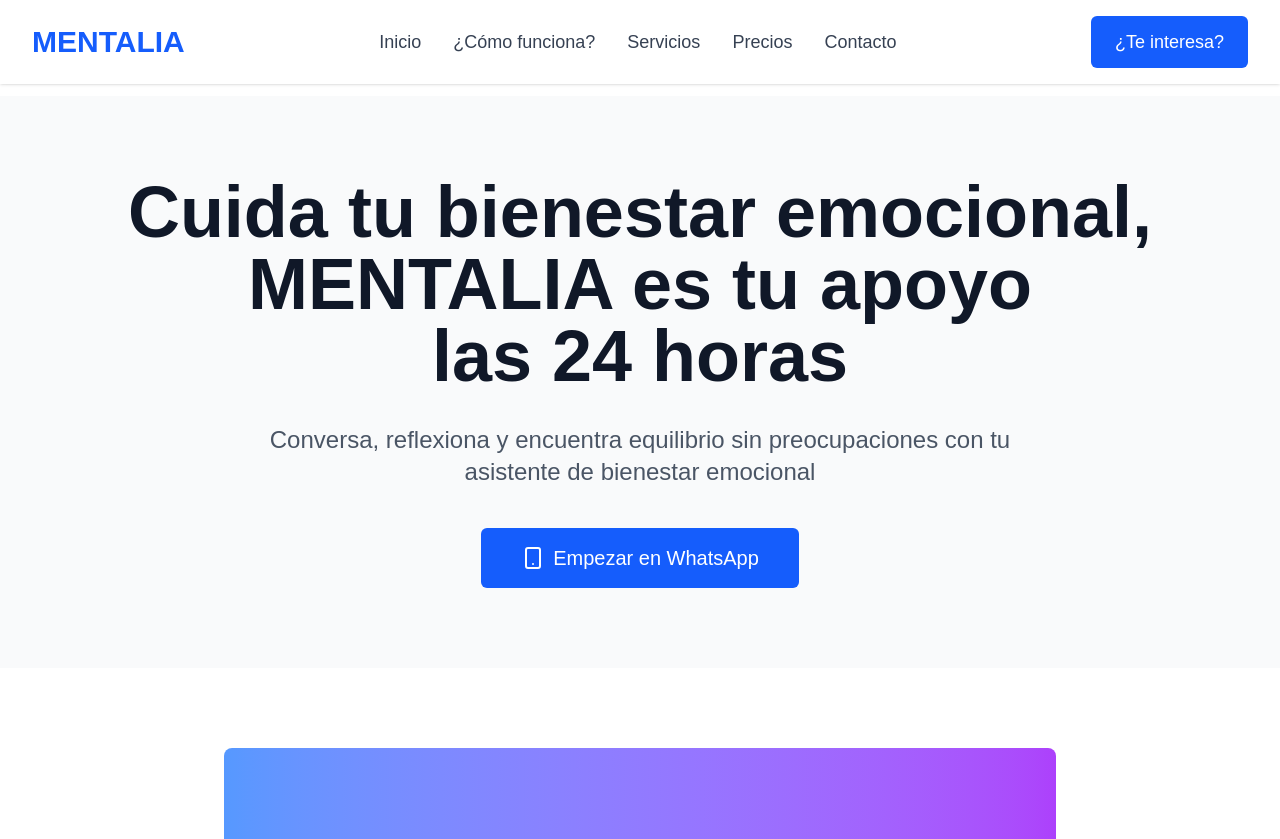
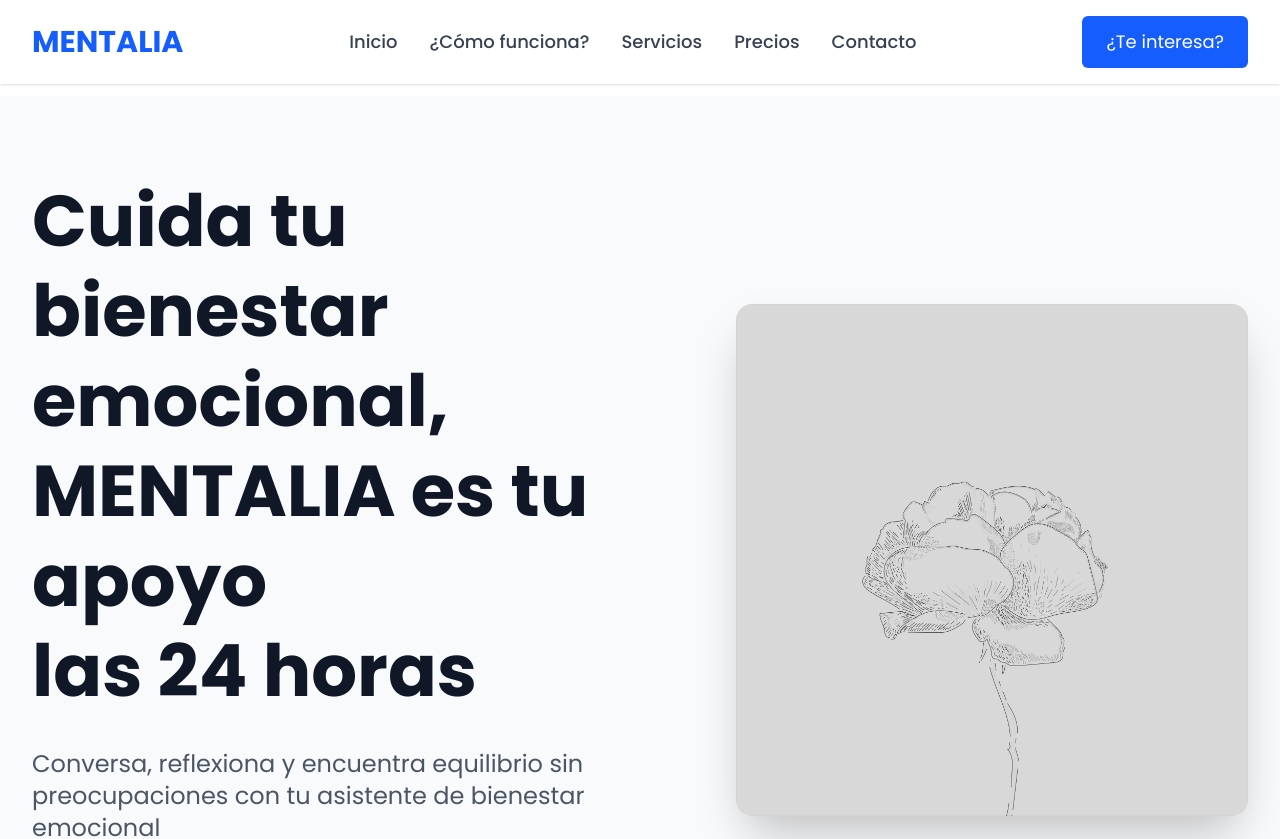
Before and after one commit to Pinyol2209/Mentalia, a Next.js app: page / in a window 1280 px wide. Shown: the top 839 px of the page. Built offline with nearby package versions, Linux system fonts and the light colour scheme.

Commit message:
Add image1.png to hero section and implement Poppins font across entire site

```diff
--- a/src/app/globals.css
+++ b/src/app/globals.css
@@ -12,8 +12,8 @@
 @theme inline {
   --color-background: var(--background);
   --color-foreground: var(--foreground);
-  --font-sans: var(--font-geist-sans);
-  --font-mono: var(--font-geist-mono);
+  --font-sans: var(--font-poppins);
+  --font-mono: var(--font-poppins);
 }
 
 @media (prefers-color-scheme: dark) {
@@ -26,7 +26,7 @@
 body {
   background: var(--background);
   color: var(--foreground);
-  font-family: Arial, Helvetica, sans-serif;
+  font-family: var(--font-poppins), 'Poppins', sans-serif;
 }
 
 /* Estilos personalizados para MENTALIA */
@@ -39,6 +39,7 @@
   text-decoration: none;
   display: inline-block;
   transition: all 0.3s ease;
+  font-family: var(--font-poppins), 'Poppins', sans-serif;
 }
 
 .btn-primary:hover {
@@ -51,9 +52,23 @@
   border-radius: 8px;
   box-shadow: 0 2px 8px rgba(0,0,0,0.1);
   transition: all 0.3s ease;
+  font-family: var(--font-poppins), 'Poppins', sans-serif;
 }
 
 .product-card:hover {
   transform: translateY(-2px);
   box-shadow: 0 4px 16px rgba(0,0,0,0.15);
 }
+
+/* Asegurar que todos los elementos usen Poppins */
+* {
+  font-family: var(--font-poppins), 'Poppins', sans-serif;
+}
+
+h1, h2, h3, h4, h5, h6 {
+  font-family: var(--font-poppins), 'Poppins', sans-serif;
+}
+
+p, span, div, button, input, textarea {
+  font-family: var(--font-poppins), 'Poppins', sans-serif;
+}
--- a/src/app/layout.tsx
+++ b/src/app/layout.tsx
@@ -1,15 +1,11 @@
 import type { Metadata } from "next";
-import { Geist, Geist_Mono } from "next/font/google";
+import { Poppins } from "next/font/google";
 import "./globals.css";
 
-const geistSans = Geist({
-  variable: "--font-geist-sans",
+const poppins = Poppins({
+  variable: "--font-poppins",
   subsets: ["latin"],
-});
-
-const geistMono = Geist_Mono({
-  variable: "--font-geist-mono",
-  subsets: ["latin"],
+  weight: ["300", "400", "500", "600", "700", "800", "900"]
 });
 
 export const metadata: Metadata = {
@@ -25,7 +21,7 @@
   return (
     <html lang="es">
       <body
-        className={`${geistSans.variable} ${geistMono.variable} antialiased`}
+        className={`${poppins.variable} font-sans antialiased`}
       >
         {children}
       </body>
--- a/src/app/page.tsx
+++ b/src/app/page.tsx
@@ -1,6 +1,7 @@
 'use client'
 
 import Link from 'next/link'
+import Image from 'next/image'
 import { useState } from 'react'
 import {
   Users,
@@ -219,19 +220,38 @@
 
         {/* Hero Section */}
         <section className="bg-gray-50 py-20">
-          <div className="max-w-7xl mx-auto px-4 sm:px-6 lg:px-8 text-center">
-            <h2 className="text-8xl md:text-7xl font-bold text-gray-900 mb-8">
+          <div className="max-w-7xl mx-auto px-4 sm:px-6 lg:px-8">
+            <div className="grid grid-cols-1 lg:grid-cols-2 gap-12 items-center">
+              {/* Left content */}
+              <div className="text-center lg:text-left">
+                <h2 className="text-6xl md:text-7xl font-bold text-gray-900 mb-8 leading-tight">
                   Cuida tu bienestar emocional,<br />
                   MENTALIA es tu apoyo<br />
                   las 24 horas
                 </h2>
-            <p className="text-2xl text-gray-600 mb-10 max-w-3xl mx-auto">
+                <p className="text-2xl text-gray-600 mb-10 max-w-2xl">
                   Conversa, reflexiona y encuentra equilibrio sin preocupaciones con tu asistente de bienestar emocional
                 </p>
-            <button className="bg-blue-600 text-white px-10 py-4 rounded-md text-xl font-medium hover:bg-blue-700 transition-colors flex items-center justify-center space-x-2 mx-auto" onClick={handleEmpezarWhatsApp}>
+                <button className="bg-blue-600 text-white px-10 py-4 rounded-md text-xl font-medium hover:bg-blue-700 transition-colors flex items-center justify-center space-x-2 mx-auto lg:mx-0" onClick={handleEmpezarWhatsApp}>
                   <Smartphone className="w-6 h-6" />
                   <span>Empezar en WhatsApp</span>
                 </button>
+              </div>
+
+              {/* Right image */}
+              <div className="flex justify-center lg:justify-end">
+                <div className="relative">
+                  <Image
+                    src="/image1.png"
+                    alt="MENTALIA - Bienestar emocional"
+                    width={512}
+                    height={512}
+                    className="w-full max-w-lg h-auto rounded-2xl shadow-2xl"
+                    priority
+                  />
+                </div>
+              </div>
+            </div>
           </div>
         </section>
 
--- /dev/null
+++ b/tailwind.config.js
@@ -0,0 +1,17 @@
+/** @type {import('tailwindcss').Config} */
+module.exports = {
+  content: [
+    './src/pages/**/*.{js,ts,jsx,tsx,mdx}',
+    './src/components/**/*.{js,ts,jsx,tsx,mdx}',
+    './src/app/**/*.{js,ts,jsx,tsx,mdx}',
+  ],
+  theme: {
+    extend: {
+      fontFamily: {
+        'sans': ['var(--font-poppins)', 'Poppins', 'sans-serif'],
+        'poppins': ['var(--font-poppins)', 'Poppins', 'sans-serif'],
+      },
+    },
+  },
+  plugins: [],
+}
```
Lines whose indentation alone changed are shown as unchanged.
